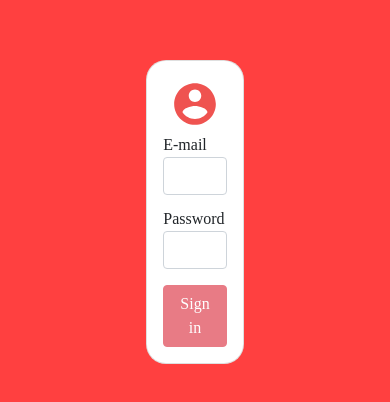
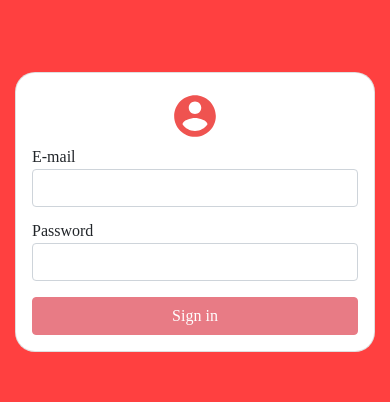
Before and after one commit to lourencovitor/learning-english, a React (Create React App) app: page / in a window 390 px wide. Shown: the part 210-612 px from the top of the page. Built offline with nearby package versions, Linux system fonts and the light colour scheme.

Commit message:
implemented system grid in auth to responsivity

```diff
--- a/src/pages/Auth/index.jsx
+++ b/src/pages/Auth/index.jsx
@@ -1,7 +1,12 @@
 import React, { useState } from 'react';
 import {
-  Form, FormGroup, Label, Input,
+  Form,
+  FormGroup,
+  Label,
+  Input,
   Button,
+  Row,
+  Col,
 } from 'reactstrap';
 import AccountCircleIcon from '@material-ui/icons/AccountCircle';
 import { red } from '@material-ui/core/colors';
@@ -68,18 +73,30 @@ const Auth = () => {
     return setPassword(initialPassword);
   };
 
+  const onSubmit = () => {
+    const data = {
+      email: email.value,
+      password: password.value,
+    };
+    console.log(data);
+  };
+
   return (
     <div className="main">
-      <Card className="w-25" style={{ borderRadius: '20px' }}>
+      <Row className="w-100 d-flex justify-content-center">
+        <Col sm={12} md={7} lg={4}>
+          <Card style={{ borderRadius: '20px' }}>
             <h1 className="text-center"><AccountCircleIcon style={{ fontSize: 50, color: red[400] }} /></h1>
             <Form>
               <FormGroup>
                 <Label for="email" className="mb-1">E-mail</Label>
                 <Input
+                  type="email"
                   name="email"
+                  id="email"
                   value={email.value}
-              onChange={async (e) => setEmail({ ...email, value: e.target.value })}
-              onKeyUp={() => validateEmail()}
+                  onChange={(e) => setEmail({ ...email, value: e.target.value })}
+                  onKeyUp={validateEmail}
                   valid={email.valid}
                   invalid={email.invalid}
                 />
@@ -87,6 +104,8 @@ const Auth = () => {
               <FormGroup>
                 <Label for="password" className="mb-1">Password</Label>
                 <Input
+                  name="password"
+                  id="password"
                   value={password.value}
                   onChange={(e) => {
                     setPassword({ ...password, value: e.target.value });
@@ -96,9 +115,11 @@ const Auth = () => {
                   invalid={password.invalid}
                 />
               </FormGroup>
-          <Button color="danger" block disabled={!email.valid || !password.valid}>Sign in</Button>
+              <Button onClick={onSubmit} color="danger" block disabled={!email.valid || !password.valid}>Sign in</Button>
             </Form>
           </Card>
+        </Col>
+      </Row>
     </div>
   );
 };
```
Lines whose indentation alone changed are shown as unchanged.
